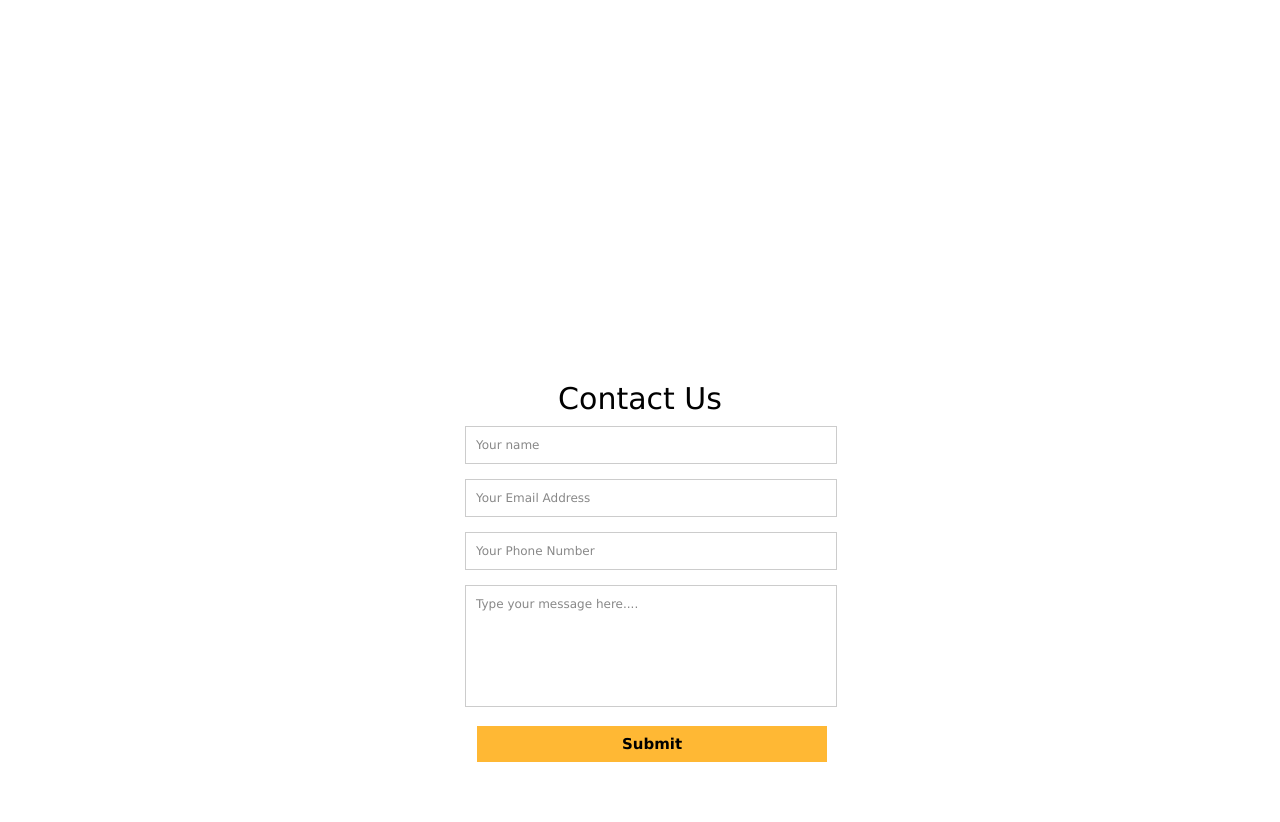
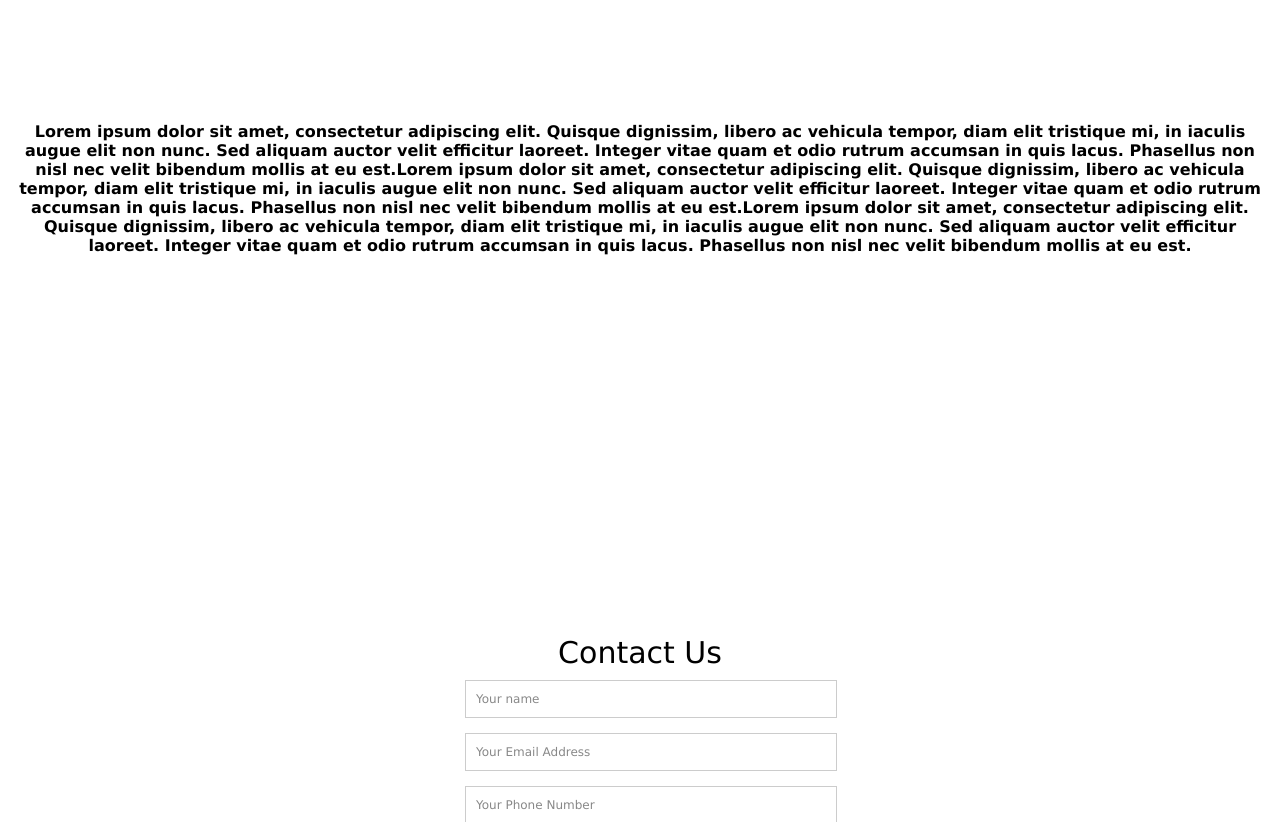
Before and after one commit to xaviouscoding/xaviouscoding.github.io, a plain HTML site: page index.html in a window 1280 px wide. Shown: the part 1303-2125 px from the top of the page. Drawn offline with Linux system fonts and the light colour scheme.

Commit message:
both updates

```diff
--- a/index.html
+++ b/index.html
@@ -39,6 +39,11 @@
             <h3>Lorem ipsum dolor sit amet, consectetur adipiscing elit. Quisque dignissim, libero ac vehicula tempor, diam elit tristique mi, in iaculis augue elit non nunc. Sed aliquam auctor velit efficitur laoreet. Integer vitae quam et odio rutrum accumsan in quis lacus.
                 Phasellus non nisl nec velit bibendum mollis at eu est.</h3>
             <img src="https://i.pinimg.com/originals/39/c3/2b/39c32b44a8c7bfc4ca0074ec1a6883ca.jpg" id="menu">
+            <h4>Lorem ipsum dolor sit amet, consectetur adipiscing elit. Quisque dignissim, libero ac vehicula tempor, diam elit tristique mi, in iaculis augue elit non nunc. Sed aliquam auctor velit efficitur laoreet. Integer vitae quam et odio rutrum accumsan in quis lacus.
+                Phasellus non nisl nec velit bibendum mollis at eu est.Lorem ipsum dolor sit amet, consectetur adipiscing elit. Quisque dignissim, libero ac vehicula tempor, diam elit tristique mi, in iaculis augue elit non nunc. Sed aliquam auctor velit efficitur laoreet. Integer vitae quam et odio rutrum accumsan in quis lacus.
+                Phasellus non nisl nec velit bibendum mollis at eu est.Lorem ipsum dolor sit amet, consectetur adipiscing elit. Quisque dignissim, libero ac vehicula tempor, diam elit tristique mi, in iaculis augue elit non nunc. Sed aliquam auctor velit efficitur laoreet. Integer vitae quam et odio rutrum accumsan in quis lacus.
+                Phasellus non nisl nec velit bibendum mollis at eu est.</h4>
+
         </section>
 
 
--- a/style.css
+++ b/style.css
@@ -169,6 +169,11 @@ h3 {
     font-family: Verdana;
   }
 
+  h4 {
+      padding-top: 100px;
+      margin-left: 10px;
+      margin-right: 10px;
+  }
   fieldset {
     border: medium none !important;
     margin: 0 0 10px;
```
